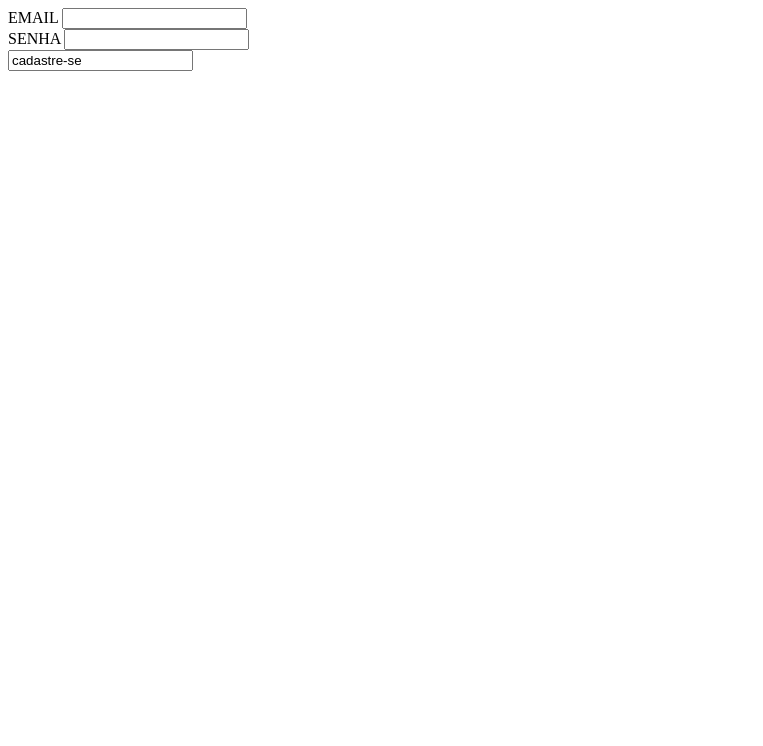
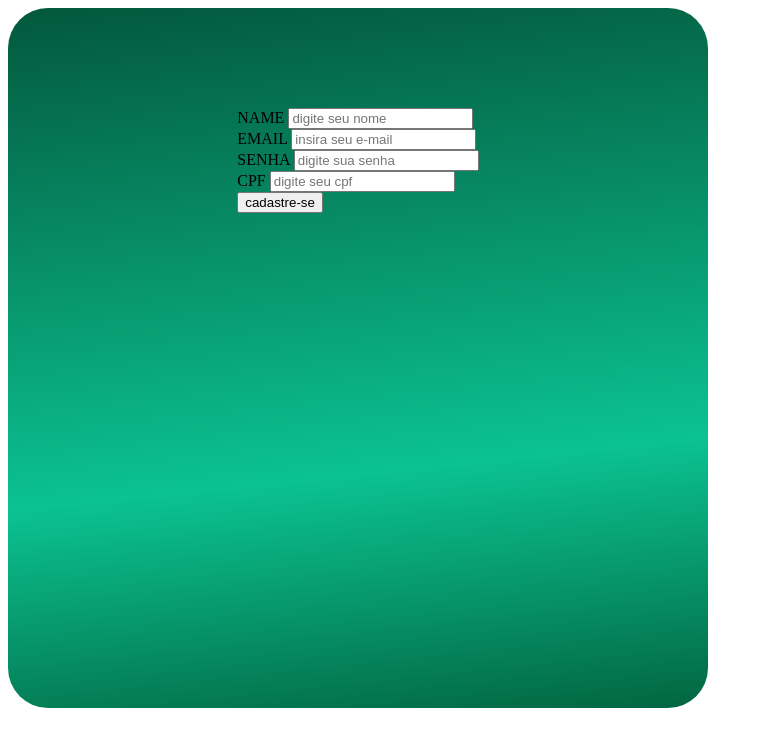
Before and after one commit to welton2425/projeto-imobiliario, a plain HTML site: page forme.html in a window 1280 px wide. Shown: the whole page, without its empty margins (0-763 px from the left). Drawn offline with Linux system fonts and the light colour scheme.

Commit message:
pagina2.html
formulario HTML

```diff
--- a/forme.css
+++ b/forme.css
@@ -0,0 +1,12 @@
+.div-form {
+    width: 500px;
+    height: 500px;
+    background: linear-gradient(354deg, rgb(2, 102, 65) 0%, rgb(11, 194, 145) 35%, rgb(3, 88, 60) 100%);
+    padding: 100px;
+    display: flex;
+    justify-content: center;
+    border-radius: 40px;
+
+
+
+}
--- a/forme.html
+++ b/forme.html
@@ -1,24 +1,56 @@
 <!DOCTYPE html>
-<html lang="en">
+<html lang="pt-br">
 <head>
     <meta charset="UTF-8">
     <meta name="viewport" content="width=device-width, initial-scale=1.0">
-    <title>Document</title>
+    <title>forme</title>
+    <link rel="stylesheet" href="forme.css">
 </head>
 <body>
+
+
+<div class="div-form">
+
+
     <form action="">
+        <label for="">NAME</label>
+        <input type="name" class="input-name"
+        id="input-name" placeholder="digite seu nome "> <br>
 
         <label for="input-email">EMAIL</label>
         <input type="email" class="input-email"
-        id="input-email" name="input-email"> <br>
+        id="input-email " placeholder="insira seu e-mail "> <br>
 
         <label for="input-password">SENHA</label>
         <input type="password" class="input-password"
-        id="input-password" name="input-password"> <br>
+        id="input-password" placeholder="digite sua senha "> <br>
 
-        <input type=" submit " value="cadastre-se">
+        <label for="">CPF</label>
+        <input type="number" class="input-cpf"
+        id="input-cpf" placeholder="digite seu cpf "> <br>
+
+
+
+
+
+
+        <input type="submit"value="cadastre-se">
 
     </form>
+    <!-- LABEL => Usada como etiqueta para formulario (nome da caixa ) peça fundamental para construção
+      de formulario.
+      (FOR "") que e vinculado  com ele servira para especificar a qual input ele pertence/conversa.  -->
+
+
+       <!-- INPUT => utilizado para especificar o tipo de entrada dainformação
+        (text, Email, password, data etc...)sempre lembrar que o input precisa
+        ter um ID, CLASS e NAME para facilitar em ações futuras .   -->
+
+
+<!-- input type"subit" => utilizado como botão , e o type "submit" faz uma
+ ação de envio das informções que se encontra dentro do formulario, sendo essecial para formulario.
+ Alterando o "value" é possivel trocar o nome de visualizações do botão.  -->
+</div>
 
 
 </body>
```
Also changed, not shown: imobiliaria.css (+28 -4 lines), imobiliaria.html (+8 -0 lines), pagina2.html (+11 -2 lines).
